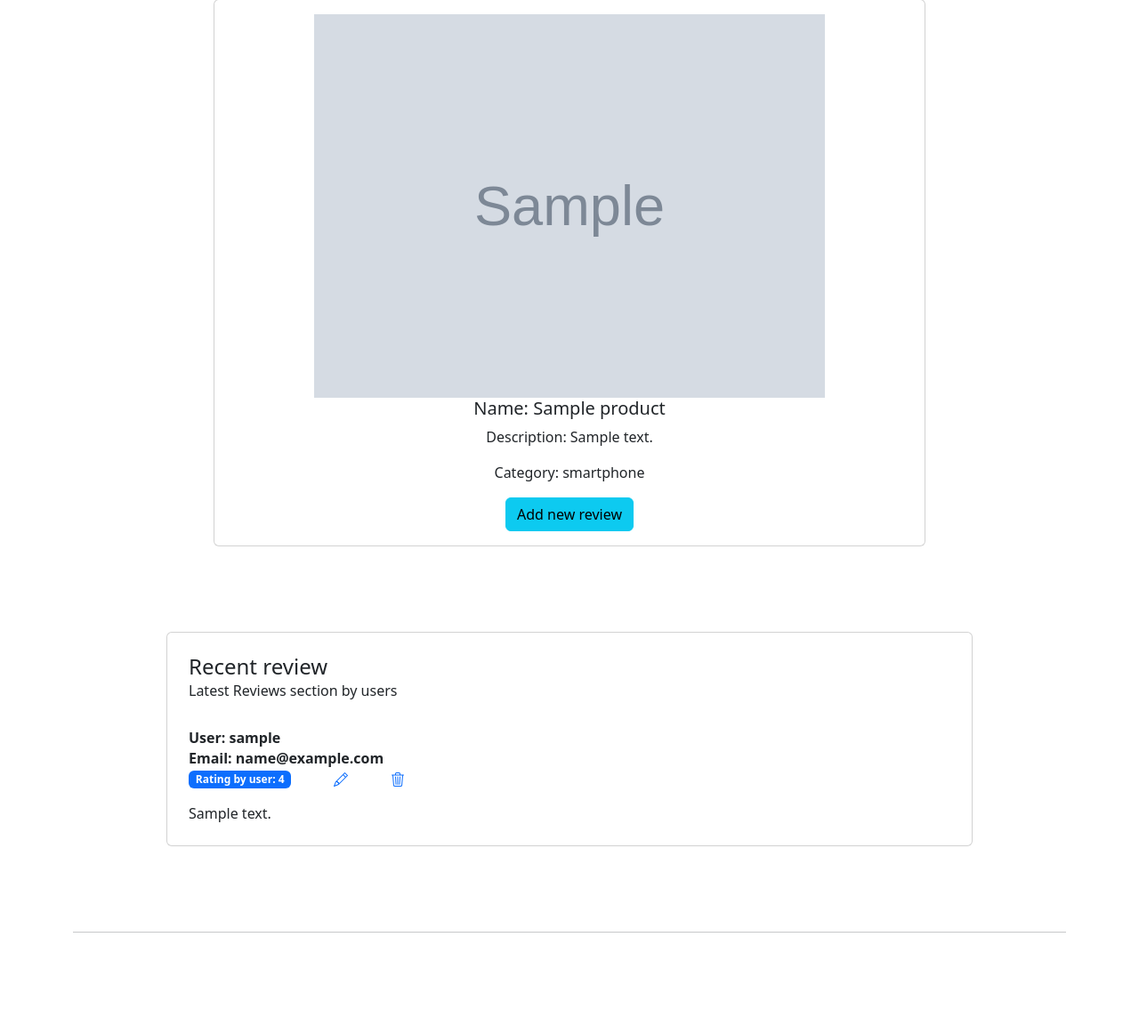
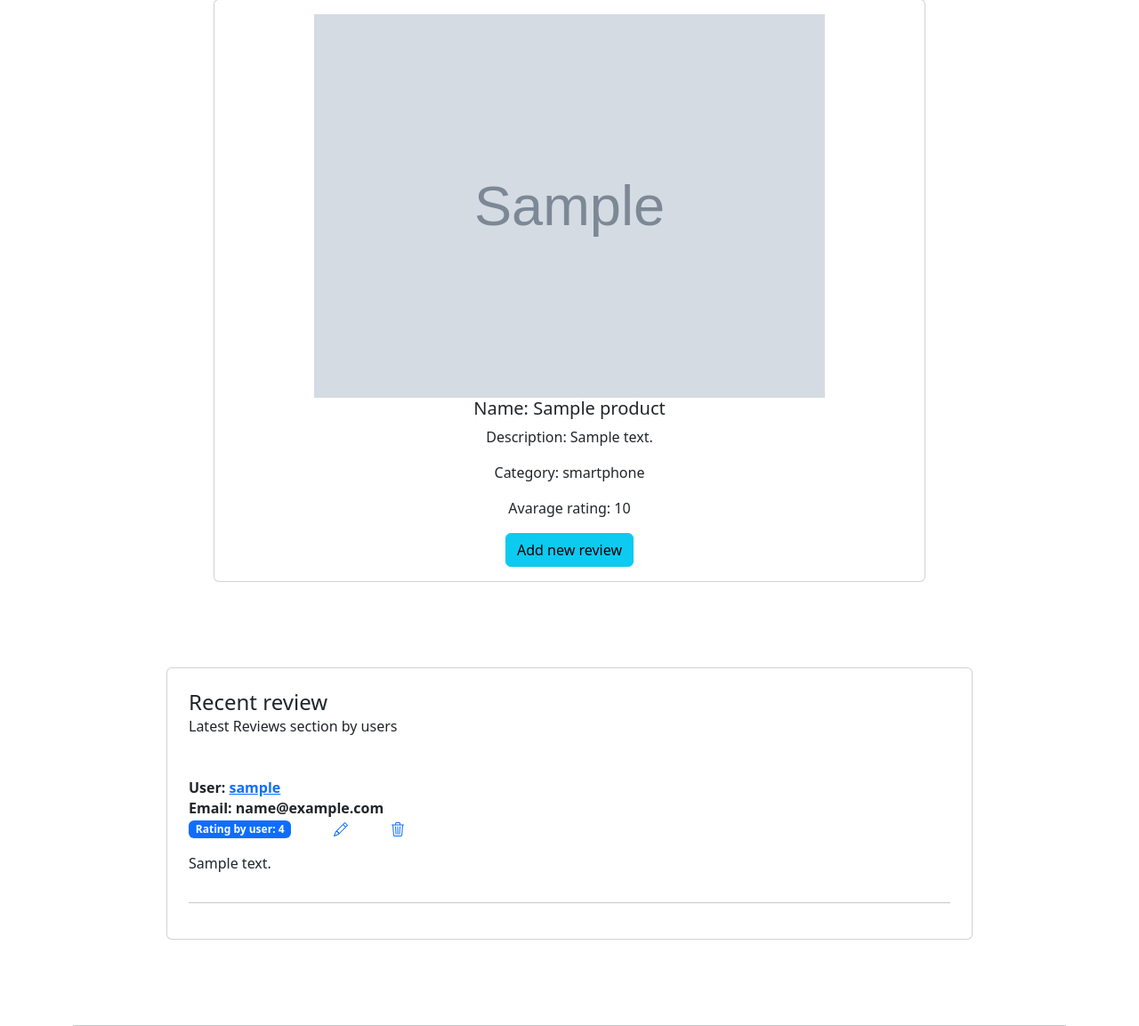
Before and after one commit to era03/exam_8_yermurat_temirzhanov, a Django app: template review_app/webapp/templates/product_detail.html in a window 1280 px wide. Shown: the part 105-1258 px from the top of the page at 89% size. Before the commit the page ends 1153 px from the top, so only its background shows below. Run offline with Django 4.2, Linux system fonts and the light colour scheme; tables that the repository leaves empty hold one stand-in row (values such as "Sample post"); the template is opened without the code that fills it: values that come from a table or form of the project are taken from there, most other values are stand-ins (such as "Sample title", 1, 10 or a date in 2020); grey boxes marked "Sample" are stand-in pictures; some libraries are stand-ins or nearby versions.

Commit message:
Добавлен вывод среднего рейтинга

```diff
--- a/review_app/webapp/templates/product_detail.html
+++ b/review_app/webapp/templates/product_detail.html
@@ -11,6 +11,7 @@
         <h5 class="card-title">Name: {{product.name}}</h5>
         <p class="card-text">Description: {{product.description}}</p>
         <p class="card-text">Category: {{product.category}}</p>
+        <p class="card-text">Avarage rating: {{avarage.avg}}</p>
         <a href="{% url 'create_review' product.pk %}" class="btn btn-info">Add new review</a>
     </div>
 </div>
@@ -23,9 +24,9 @@
                         <h4 class="mb-0">Recent review</h4>
                         <p class="fw-light mb-4 pb-2">Latest Reviews section by users</p>
                         {% for review in product.product.all %}
-                        <div class="d-flex flex-start">
+                        <div class="d-flex flex-start pt-3 pb-3">
                             <div>
-                                <h6 class="fw-bold mb-1">User: {{review.author.username}} </h6>
+                                <h6 class="fw-bold mb-1">User: <a href="{% url 'user_detail' review.author.id %}">{{review.author.username}}</a> </h6>
                                 <h6 class="fw-bold mb-1">Email: {{review.author.email}} </h6>
                                 <div class="d-flex align-items-center mb-3">
                                     <p class="mb-0">
@@ -51,6 +52,7 @@
                                 </p>
                             </div>
                         </div>
+                        <hr class="" />
                         {% empty %}
                         <h5>No reviews</h5>
                         {% endfor %}
```
